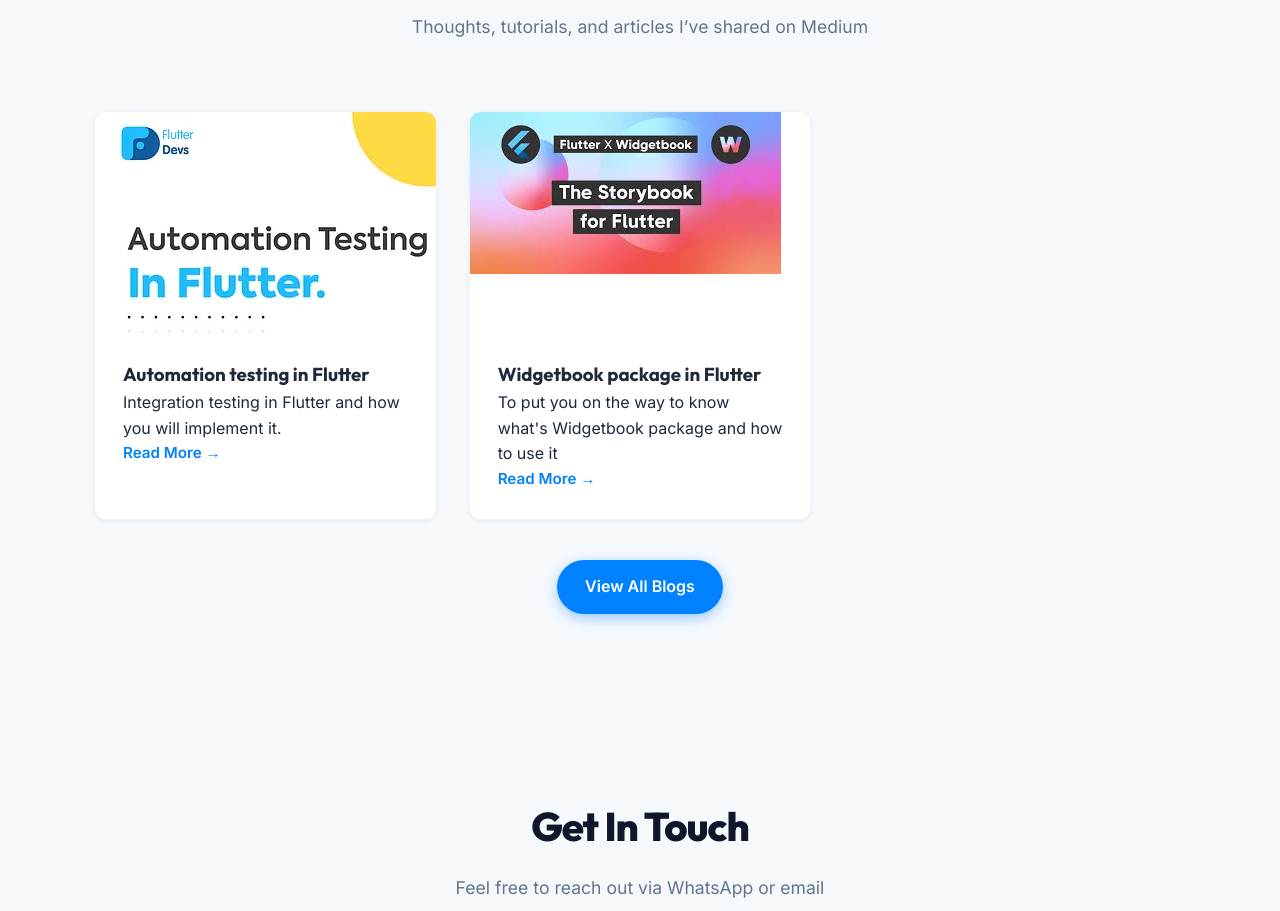
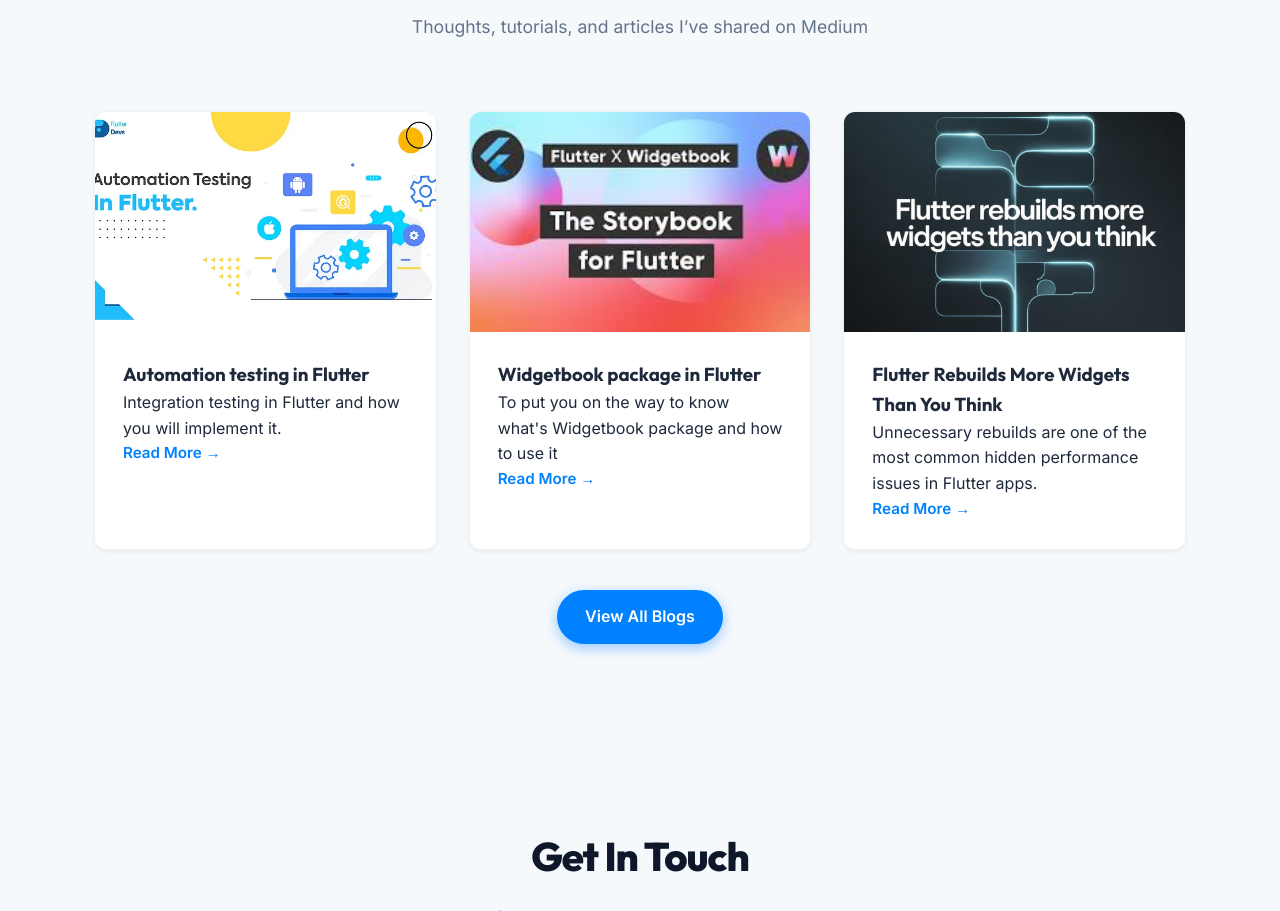
Before and after one commit to zaherShaat/zaherShaat.github.io, a plain HTML site: page index.html in a window 1280 px wide. Shown: the part 7227-8138 px from the top of the page. Drawn offline with Linux system fonts and the light colour scheme; no server answers.

Commit message:
version1.1.2026

```diff
--- a/css/style.css
+++ b/css/style.css
@@ -519,6 +519,13 @@
     background-repeat: no-repeat;
 }
 
+.project-image img,
+.blog-image img {
+    width: 100%;
+    height: 100%;
+    object-fit: cover;
+}
+
 .project-image::after {
     content: '';
     position: absolute;
--- a/index.html
+++ b/index.html
@@ -506,6 +506,19 @@
                             target="_blank" rel="noopener noreferrer" class="read-more">Read More →</a>
                     </div>
                 </div>
+
+                <!-- Blog Card 3 -->
+                <div class="blog-card">
+                    <div class="blog-image">
+                        <img src="assets/images/rebuild article.jpeg" alt="Blog Cover">
+                    </div>
+                    <div class="blog-content">
+                        <h3>Flutter Rebuilds More Widgets Than You Think</h3>
+                        <p>Unnecessary rebuilds are one of the most common hidden performance issues in Flutter apps.</p>
+                        <a href="https://medium.com/@zaher970597826287/flutter-rebuilds-more-widgets-than-you-think-22567a6b4124"
+                            target="_blank" rel="noopener noreferrer" class="read-more">Read More →</a>
+                    </div>
+                </div>
             </div>
 
             <div style="text-align: center; margin-top: 40px;">
```
Also changed, not shown: assets/images/rebuild article.jpeg (added).
